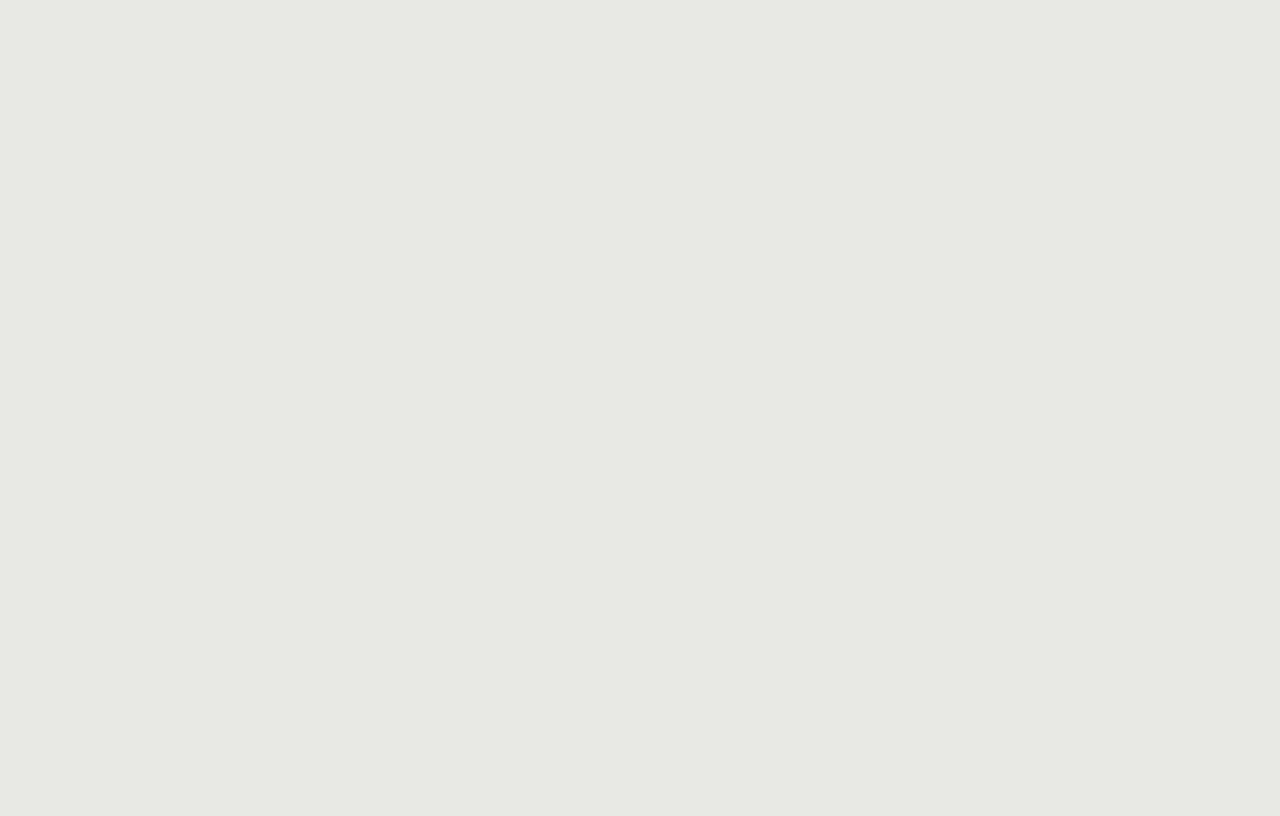
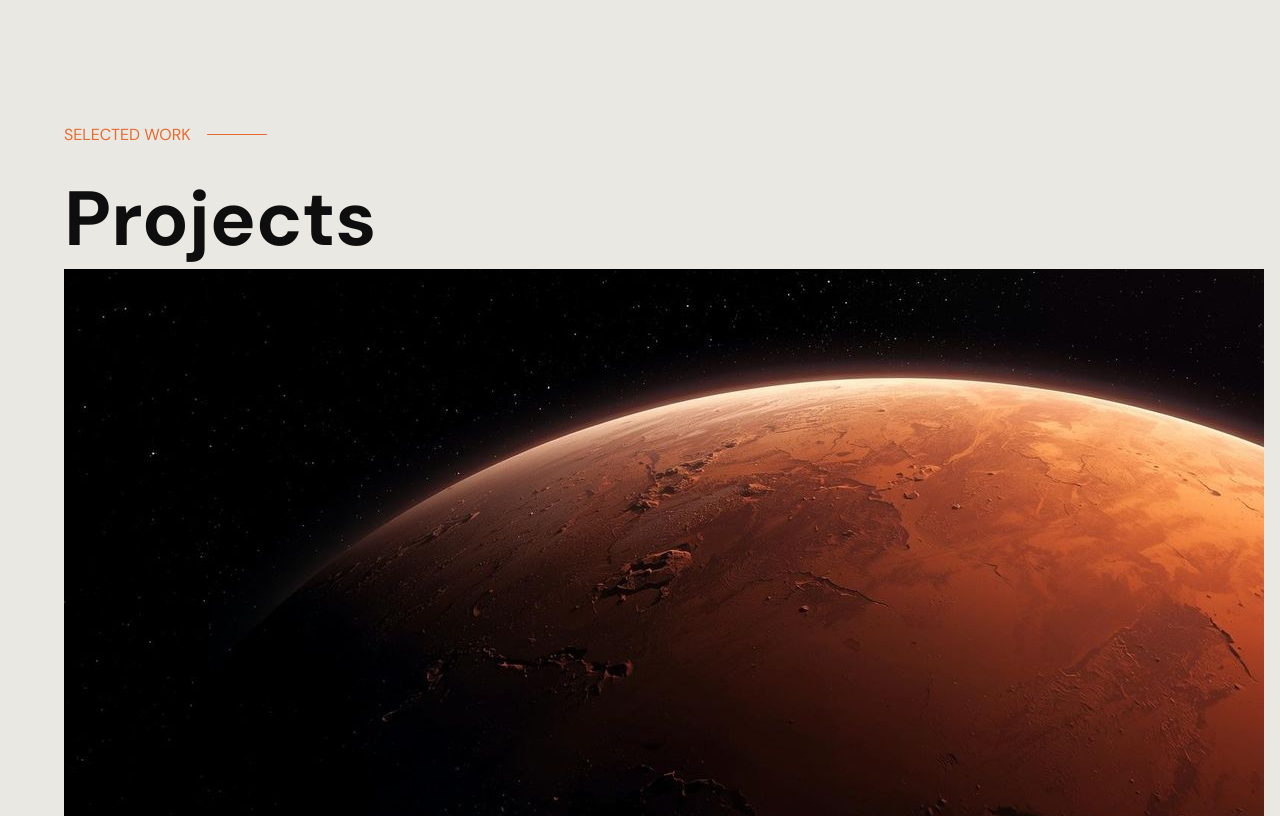
Before and after one commit to dimitrilahanas/portfolio-website-vite, a React (Vite) app: page / in a window 1280 px wide. Shown: the part 1680-2496 px from the top of the page. Before the commit the page ends 1804 px from the top, so only its background shows below. Built offline with nearby package versions, Linux system fonts and the light colour scheme.

Commit message:
add projects list that maps to project cards and displays under project section

```diff
--- a/index.css
+++ b/index.css
@@ -46,6 +46,10 @@ h2 {
     font-size: clamp(1rem, 8vw, 10rem);
 }
 
+h4 {
+    font-size: clamp(2rem, 6vw, 8rem);
+}
+
 p {
     font-size: clamp(0.875rem, 0.8rem + 0.25vw, 1rem);
 }
--- a/src/App.tsx
+++ b/src/App.tsx
@@ -1,6 +1,7 @@
 import Navbar from "./components/Navbar.tsx";
 import About from "./sections/About.tsx";
 import Hero from "./sections/Hero.tsx";
+import Projects from "./sections/Projects.tsx";
 
 function App() {
 
@@ -9,6 +10,7 @@ function App() {
     <Navbar />
     <Hero />
     <About />
+    <Projects />
     </>
   )
 }
--- /dev/null
+++ b/src/components/ProjectCard.tsx
@@ -0,0 +1,13 @@
+import type { Project } from '../types/project.ts';
+import styles from './ProjectCard.module.css';
+
+function ProjectCard({ project }: {project: Project}) {
+    return <section className={styles.ProjectCard}>
+        <section className={styles.projectCardContent}>
+            <div className={styles.coverImage}><img src={`/projects/${project.slug}/cover.png`}/></div>
+            <h4>{project.title}</h4>
+        </section>
+    </section>
+}
+
+export default ProjectCard;
--- /dev/null
+++ b/src/data/projects.ts
@@ -0,0 +1,15 @@
+import type { Project } from '../types/project';
+
+const projects: Project[] = [
+    {
+        title: 'Sol',
+        description: 'Mars weather, one sol at a time.',
+        techStack: ['Flutter', 'Dart', 'FastAPI', 'Python'],
+        githubRepo: 'https://github.com/dimitrilahanas/sol-app',
+        backendRepo: 'https://github.com/dimitrilahanas/sol-api',
+        slug: 'sol'
+    },
+
+]
+
+export default projects;
--- /dev/null
+++ b/src/sections/Projects.module.css
@@ -0,0 +1,18 @@
+.projectsInfo {
+    padding-left: 4rem;
+}
+
+.subHeading {
+    padding-bottom: 1.5rem;
+    display: flex;
+    align-items: center;
+    gap: 1rem;
+}
+
+.subHeading::after {
+    content: '';
+    width: 60px;
+    height: 1px;
+    background: var(--accent-color);
+    border-radius: 999px;
+}
--- /dev/null
+++ b/src/sections/Projects.tsx
@@ -0,0 +1,20 @@
+import projects from '../data/projects';
+import styles from './Projects.module.css';
+import ProjectCard from '../components/ProjectCard';
+
+function Projects() {
+    return <section id="projects" className={styles.Projects}>
+        <main className={styles.projectsInfo}>
+            <p className={`${styles.subHeading} accent`}>SELECTED WORK</p>
+            <h4>Projects</h4>
+
+            <section className="projectsDisplay">
+                {projects.map((project) => (
+                    <ProjectCard key={project.slug} project={project}/>
+                ))}
+            </section>
+        </main>
+    </section>
+}
+
+export default Projects;
--- /dev/null
+++ b/src/types/project.ts
@@ -0,0 +1,8 @@
+export interface Project {
+    title: string;
+    description: string;
+    techStack: string[];
+    githubRepo: string;
+    backendRepo?: string;
+    slug: string;
+}
```
Also changed, not shown: public/projects/sol/cover.png (added), src/components/ProjectCard.module.css (added).
